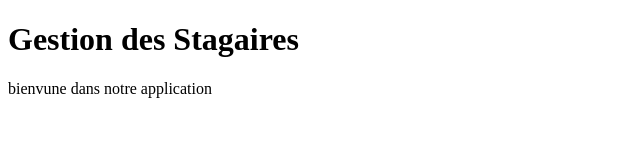
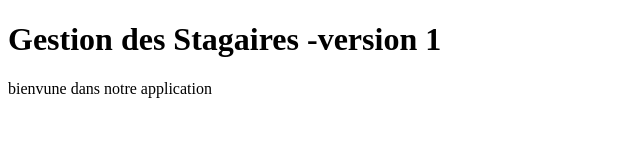
Before and after one commit to ibrahimakenkou/gestion_stagiaires, a plain HTML site: page index.html in a window 1280 px wide. Shown: the whole page, without its empty margins (0-640 px from the left). Drawn offline with Linux system fonts and the light colour scheme.

Commit message:
new vresion 1

```diff
--- a/index.html
+++ b/index.html
@@ -6,7 +6,7 @@
     <title>Gestion Des Stagaires</title>
 </head>
 <body>
-    <h1>Gestion des Stagaires</h1>
+    <h1>Gestion des Stagaires -version 1</h1>
     <p>bienvune dans notre application</p>
 </body>
 </html>
```
